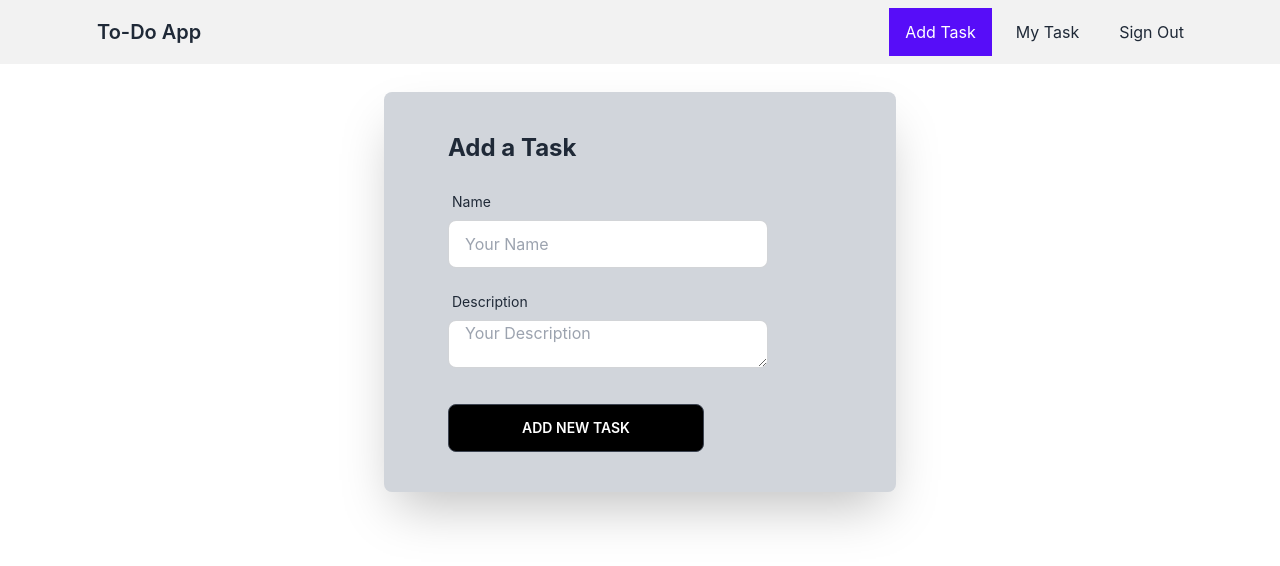
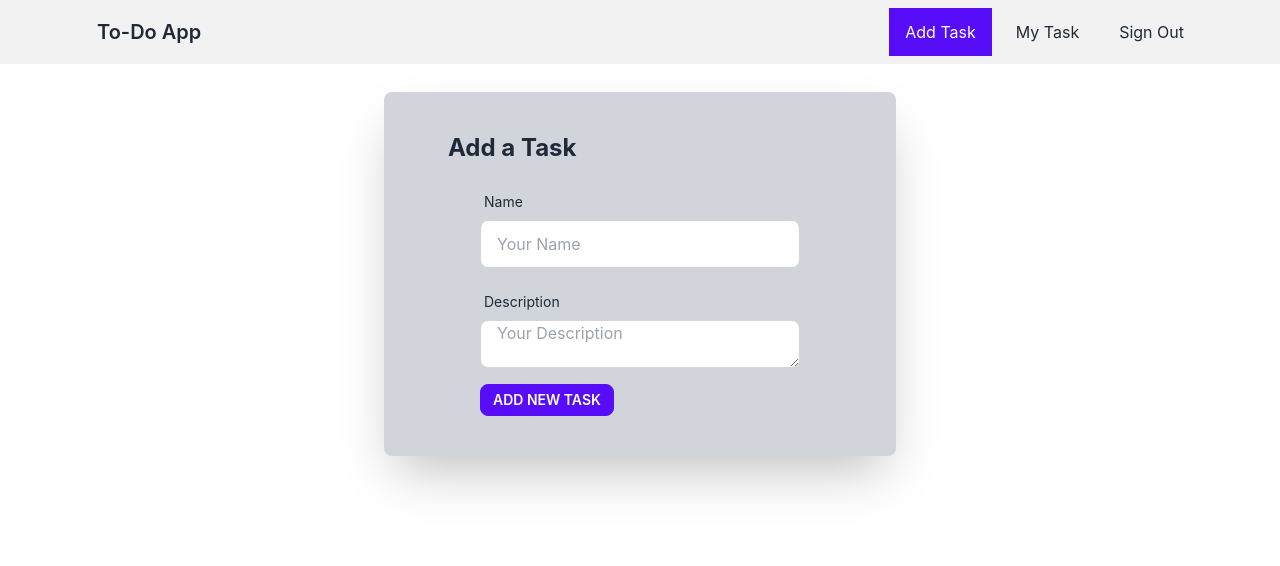
Before and after one commit to ullash4/to-do-app, a React (Create React App) app: page /addtask in a window 1280 px wide. Shown: the top 566 px of the page. Built offline with nearby package versions, Linux system fonts and the light colour scheme; no server answers; sample sign-in values are in the browser's storage.

Commit message:
all done

```diff
--- a/public/index.html
+++ b/public/index.html
@@ -24,7 +24,7 @@
       work correctly both with client-side routing and a non-root public URL.
       Learn how to configure a non-root public URL by running `npm run build`.
     -->
-    <title>React App</title>
+    <title>To-Do App</title>
   </head>
   <body>
     <noscript>You need to enable JavaScript to run this app.</noscript>
--- a/src/Components/AddTask.js
+++ b/src/Components/AddTask.js
@@ -1,5 +1,6 @@
 import React from 'react';
 import { useForm } from 'react-hook-form';
+import { toast } from 'react-toastify';
 
 const AddTask = () => {
     const {
@@ -20,9 +21,10 @@ const AddTask = () => {
         })
         .then(res=>res.json())
         .then(data=>{
+          toast.success("Successfully task added")
           console.log(data);
         })
-        console.log(data);
+
       };
     return (
         <div className="mb-10 lg:max-w-lg mx-auto mt-7 shadow-2xl py-10 px-16 bg-gray-300 rounded-lg">
@@ -30,7 +32,7 @@ const AddTask = () => {
         Add a  Task
       </h1>
       <form onSubmit={handleSubmit(onSubmit)}>
-        <div className="form-control w-full max-w-xs">
+        <div className="form-control w-full max-w-xs mx-auto">
           <label className="label">
             <span className="label-text">Name</span>
           </label>
@@ -43,7 +45,7 @@ const AddTask = () => {
             })}
             type="text"
             placeholder="Your Name"
-            className="input input-bordered w-full max-w-xs"
+            className="input input-bordered w-full max-w-xs "
           />
           <label className="label">
             {errors.name?.type === "required" && (
@@ -55,7 +57,7 @@ const AddTask = () => {
         </div>
 
 
-        <div className="form-control w-full max-w-xs">
+        <div className="form-control w-full max-w-xs mx-auto">
           <label className="label">
             <span className="label-text">Description</span>
           </label>
@@ -79,7 +81,7 @@ const AddTask = () => {
         </div>
 
         <input
-          className="btn bg-black outline-none text-white hover:text-white btn-wide mt-5"
+          className="btn btn-sm ml-8 btn-primary"
           value="Add New Task"
           type="submit"
         />
--- a/src/Components/MyTask.js
+++ b/src/Components/MyTask.js
@@ -7,7 +7,7 @@ const MyTask = () => {
   const {
     isLoading,
     data: tasks,
-    refetch
+    refetch,
   } = useQuery("toDoTasks", () =>
     fetch("http://localhost:5000/task").then((res) => res.json())
   );
@@ -16,9 +16,11 @@ const MyTask = () => {
   }
   return (
     <div className="px-20 my-10">
-      <h1 className="text-2xl font-bold text-center my-5">All task load Here{tasks.length}</h1>
-      <div class="overflow-x-auto">
-        <table class="table w-full mx-auto">
+      <h1 className="text-2xl font-bold text-center my-5">
+        All task load Here{tasks.length}
+      </h1>
+      <div className="overflow-x-auto">
+        <table className="table w-full mx-auto">
           <thead>
             <tr>
               <th>Serial</th>
@@ -29,7 +31,12 @@ const MyTask = () => {
           </thead>
           <tbody>
             {tasks.map((task, index) => (
-              <TaskRow refetch={refetch} index={index} key={task._id} task={task}></TaskRow>
+              <TaskRow
+                refetch={refetch}
+                index={index}
+                key={task._id}
+                task={task}
+              ></TaskRow>
             ))}
           </tbody>
         </table>
--- a/src/Components/TaskRow.js
+++ b/src/Components/TaskRow.js
@@ -30,6 +30,7 @@ const TaskRow = ({ index, task, refetch }) => {
     })
     .then(res=>res.json())
     .then(data=>{
+        refetch()
         console.log(data);
     })
   }
@@ -37,7 +38,7 @@ const TaskRow = ({ index, task, refetch }) => {
   return (
     <tr className="hover">
       <th>{index + 1}</th>
-      <td>{name}</td>
+      <td><p className={`${role === 'complete' && 'line-through'}`}>{name}</p></td>
       <td>
         <p className={`${role === 'complete' && 'line-through'}`}>{description}</p>
       </td>
```
